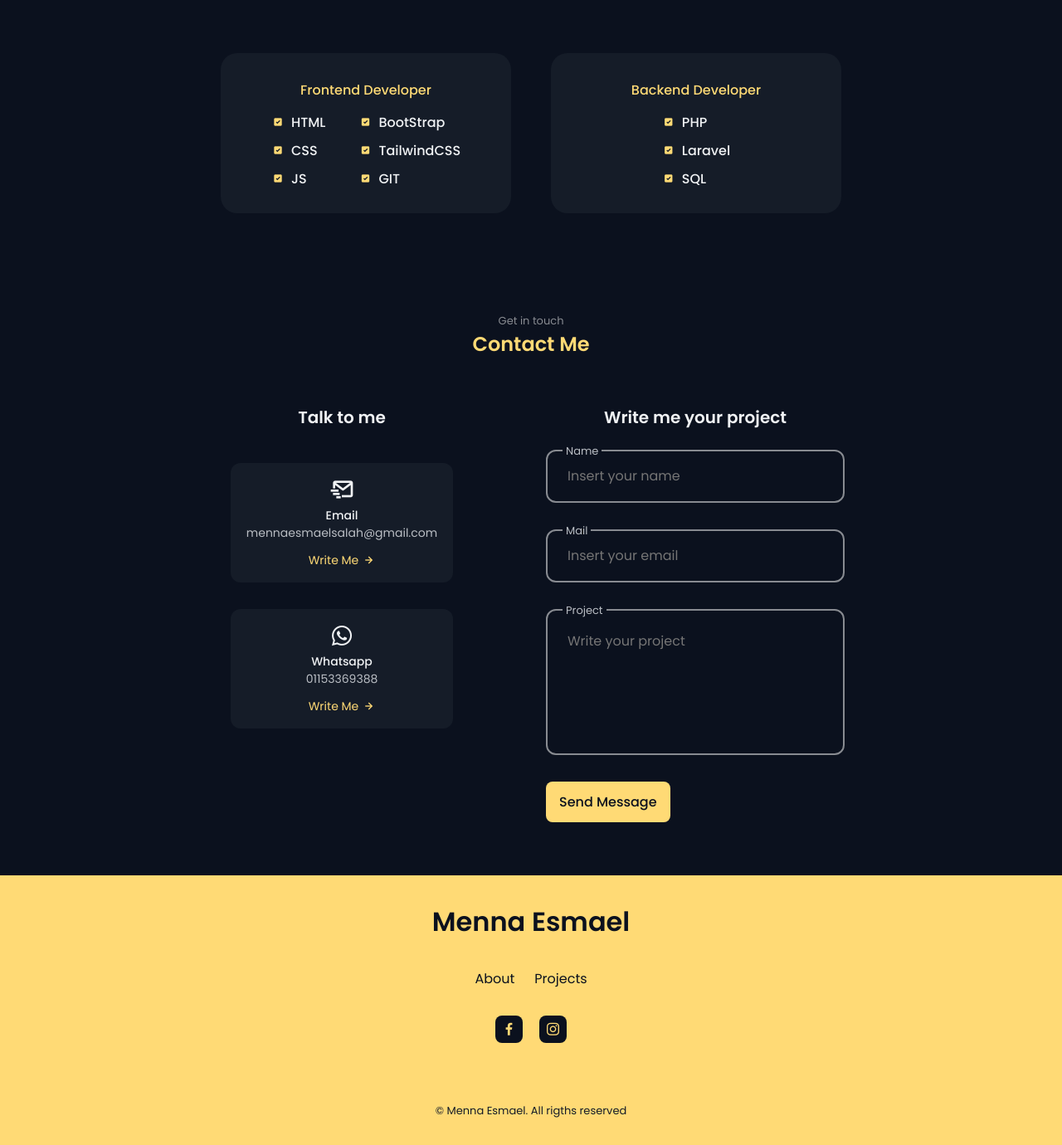
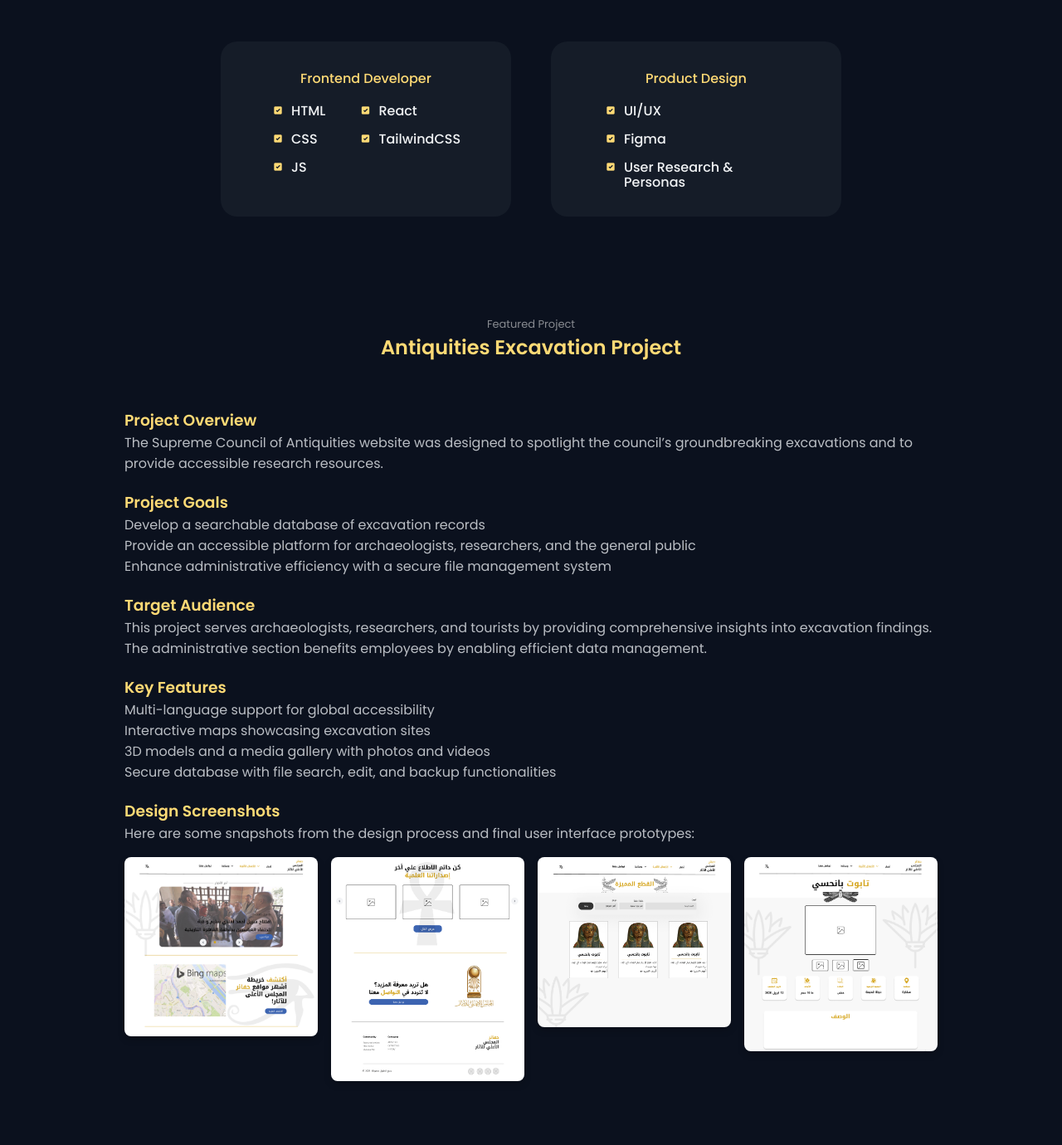
Before and after one commit to mennaesmael/My-Portfolio, a plain HTML site: page index.html in a window 1280 px wide. Shown: the part 1420-2800 px from the top of the page at 83% size. Drawn offline with nearby package versions, Linux system fonts and the light colour scheme.

Commit message:
Product Designer

```diff
--- a/assets/css/styles.css
+++ b/assets/css/styles.css
@@ -380,6 +380,11 @@ padding-top: 1rem;
   text-align: center;
   margin-bottom: 8%;
   }
+
+  .project_title{
+  color: var(--first-color);
+
+  }
   .skills_box{
     display: flex;
     justify-content: center;
@@ -681,3 +686,39 @@ color: var(--body-color);
               }
 
   }
+/* Add a fade-in animation */
+@keyframes fadeInUp {
+  0% {
+    opacity: 0;
+    transform: translateY(20px);
+  }
+  100% {
+    opacity: 1;
+    transform: translateY(0);
+  }
+}
+
+/* Apply the animation */
+.project_gallery {
+  display: grid;
+  grid-template-columns: repeat(auto-fit, minmax(200px, 1fr));
+  gap: 1rem;
+  margin-top: 1rem;
+}
+
+.project_img {
+  width: 100%;
+  height: auto;
+  border-radius: 0.5rem;
+  object-fit: cover; /* Ensures the image fills the area while maintaining aspect ratio */
+  box-shadow: 0 4px 8px rgba(0, 0, 0, 0.2);
+  opacity: 0;
+  transform: translateY(20px);
+  animation: fadeInUp 0.6s ease forwards;
+}
+
+/* Triggering animation when element is in view */
+.project_img.animate {
+  opacity: 1;
+  transform: translateY(0);
+}
--- a/index.html
+++ b/index.html
@@ -47,6 +47,12 @@
                     </a>
                     </li>
 
+                    <li class="nav_item">
+                        <a href="#project" class="nav_link">
+                            <i class='bx bx-briefcase'></i> <!-- Replace icon as needed -->
+                        </a>
+                    </li>
+
 
                         <li class="nav_item">
                             <a href="#contact" class="nav_link">
@@ -70,7 +76,7 @@
                     <div class="home_data">
                         <span class="home_greeting">Hello, I'm</span>
                         <h1 class="home_name">Menna Esmael</h1>
-                        <h3 class="home_education">Junior Full-Stack Developer</h3>
+                        <h3 class="home_education">Front End Developer who becomes  <span class="project_title">A Product Designer</span></h3>
                         <div class="home_buttons">
                         <a download="" href="assets/pdf/Menna Esmael CV.pdf" class="button button--ghost">
                             Download CV
@@ -115,10 +121,7 @@
                 <div class="about_data">
 
                     <p class="about_description">
-                        Junior full-stack developer with a passion for learning new technologies ,Eager to develop skills in a fast-paced environment.
-                        Over two years of experience in web development, including front-end and back-end technologies.
-                        More than two years of experience working with official government agencies and private companies.
-                        I also have a passion for design and knowledge of UI design, in addition to my obsession with history, what a strange combination 😃.
+                        I’m a Product Designer with a strong foundation in front-end development and over two years of experience in web development. My background in full-stack development and work with both government and private sectors allow me to design digital experiences that are intuitive and technically sound. Passionate about creating user-centered designs, I aim to bridge creativity with functionality to build impactful products. (Also, a bit of a history enthusiast 😃!)
                     </p>
 
                     <a href="#contact" class="button">Contact Me</a>
@@ -169,17 +172,17 @@
 
 
 
-
                     </div>
 
 
                     <div class="skills_group">
 
+
   <!-- first skill -->
   <div class="skills_data">
     <i class='bx bxs-checkbox-checked' ></i>
     <div>
-                                <h3 class="skills_name">BootStrap</h3>
+        <h3 class="skills_name">React</h3>
     </div>
 </div>
 
@@ -193,13 +196,7 @@
                         </div>
 
 
-                        <!-- first skill -->
-                        <div class="skills_data">
-                            <i class='bx bxs-checkbox-checked' ></i>
-                            <div>
-                                <h3 class="skills_name">GIT</h3>
-                            </div>
-                        </div>
+
 
                     </div>
 
@@ -209,7 +206,7 @@
                 </div>
 
                 <div class="skills_content">
-                    <h3 class="skills_title">Backend Developer</h3>
+                    <h3 class="skills_title">Product Design</h3>
 
                     <div class="skills_box">
 
@@ -219,7 +216,7 @@
                             <div class="skills_data">
                                 <i class='bx bxs-checkbox-checked' ></i>
                                 <div>
-                                    <h3 class="skills_name">PHP</h3>
+                                    <h3 class="skills_name">UI/UX</h3>
                                 </div>
                             </div>
 
@@ -228,7 +225,7 @@
                             <div class="skills_data">
                                 <i class='bx bxs-checkbox-checked' ></i>
                                 <div>
-                                    <h3 class="skills_name">Laravel</h3>
+                                    <h3 class="skills_name">Figma</h3>
                                 </div>
                             </div>
 
@@ -237,7 +234,7 @@
                             <div class="skills_data">
                                 <i class='bx bxs-checkbox-checked' ></i>
                                 <div>
-                                    <h3 class="skills_name">SQL</h3>
+                                    <h3 class="skills_name">User Research & Personas</h3>
                                 </div>
                             </div>
 
@@ -249,6 +246,62 @@
                     </div>
                     </div>
                 </div>
+            </section>
+<!--=============== PROJECT SECTION ===============-->
+<section class="project section" id="project">
+    <span class="section_subtitle">Featured Project</span>
+    <h2 class="section_title">Antiquities Excavation Project</h2>
+
+    <div class="project_container container grid">
+        <!-- Project Introduction -->
+        <div class="project_content">
+            <h3 class="project_title">Project Overview</h3>
+            <p>The Supreme Council of Antiquities website was designed to spotlight the council’s groundbreaking excavations and to provide accessible research resources.</p>
+        </div>
+
+        <!-- Project Goals -->
+        <div class="project_content">
+            <h3 class="project_title">Project Goals</h3>
+            <ul>
+                <li>Develop a searchable database of excavation records</li>
+                <li>Provide an accessible platform for archaeologists, researchers, and the general public</li>
+                <li>Enhance administrative efficiency with a secure file management system</li>
+            </ul>
+        </div>
+
+        <!-- Target Audience -->
+        <div class="project_content">
+            <h3 class="project_title">Target Audience</h3>
+            <p>This project serves archaeologists, researchers, and tourists by providing comprehensive insights into excavation findings. The administrative section benefits employees by enabling efficient data management.</p>
+        </div>
+
+        <!-- Key Features -->
+        <div class="project_content">
+            <h3 class="project_title">Key Features</h3>
+            <ul>
+                <li>Multi-language support for global accessibility</li>
+                <li>Interactive maps showcasing excavation sites</li>
+                <li>3D models and a media gallery with photos and videos</li>
+                <li>Secure database with file search, edit, and backup functionalities</li>
+            </ul>
+        </div>
+
+    <!-- Image Gallery -->
+    <div class="project_content">
+        <h3 class="project_title">Design Screenshots</h3>
+        <p>Here are some snapshots from the design process and final user interface prototypes:</p>
+
+        <div class="project_gallery">
+            <!-- Example Images -->
+            <img src="assets/img/1.png" alt="1" class="project_img reveal">
+            <img src="assets/img/2.png" alt="2" class="project_img reveal">
+            <img src="assets/img/3.png" alt="3" class="project_img reveal">
+            <img src="assets/img/4.png" alt=" 4" class="project_img reveal">
+            <!-- Add more as needed -->
+        </div>
+    </div>
+    </div>
+
 </section>
 
 
```
Also changed, not shown: assets/img/1.png (added), assets/img/2.png (added), assets/img/3.png (added), assets/img/4.png (added), assets/js/main.js (line endings or trailing spaces). Lines whose indentation alone changed are shown as unchanged.
